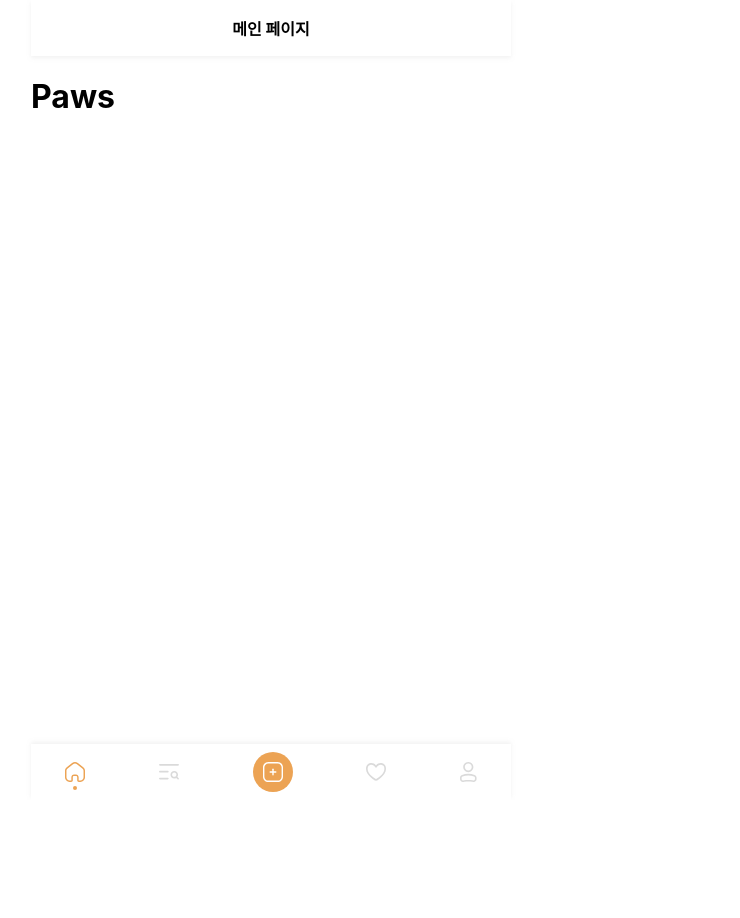
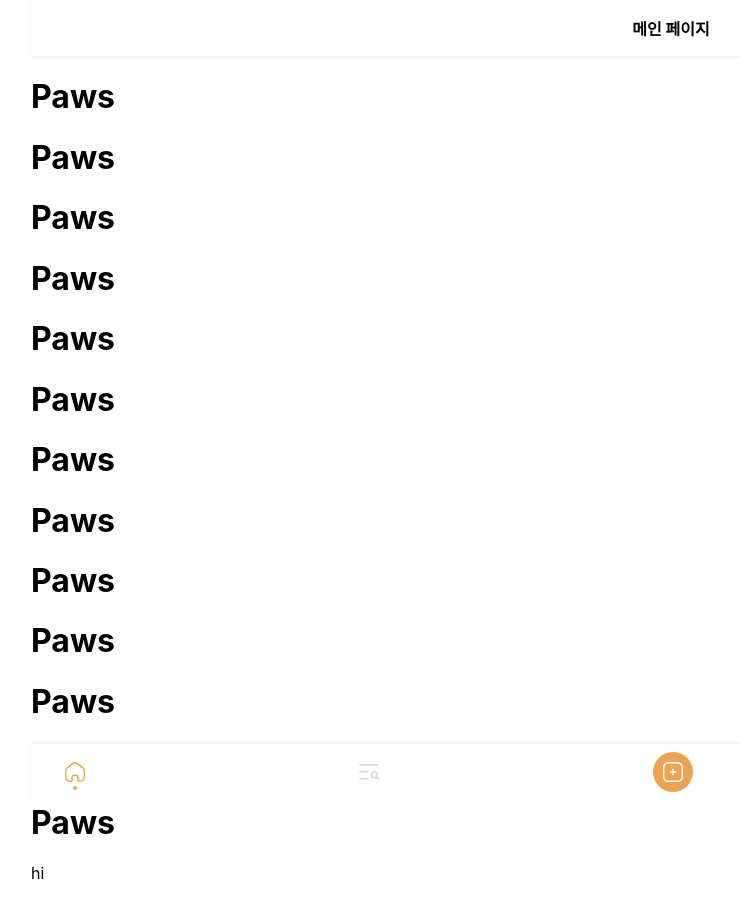
Before and after one commit to Numble3/Paws-Frontend, a Next.js app: page / in a window 1280 px wide. Shown: the top 918 px of the page, without its empty margins (369-1109 px from the left). Before the commit the page ends 800 px from the top, so only its background shows below. Built offline with nearby package versions, Linux system fonts and the light colour scheme.

Commit message:
fix: layout update position

```diff
--- a/components/layout/index.tsx
+++ b/components/layout/index.tsx
@@ -16,7 +16,7 @@ export default function LayoutContiner({
   return (
     <div className={styles.wrapper}>
       {layoutHeader && <Header {...layoutHeader} />}
-      {children}
+      <main className={styles.main}>{children}</main>
       {!noNav && <Nav />}
     </div>
   );
--- a/pages/index.tsx
+++ b/pages/index.tsx
@@ -5,9 +5,20 @@ import { NextPageWithLayout } from "types/common";
 const Home: NextPageWithLayout = () => {
   return (
     <div>
-      <main>
-        <h1>Paws</h1>
-      </main>
+      <h1>Paws</h1>
+      <h1>Paws</h1>
+      <h1>Paws</h1>
+      <h1>Paws</h1>
+      <h1>Paws</h1>
+      <h1>Paws</h1>
+      <h1>Paws</h1>
+      <h1>Paws</h1>
+      <h1>Paws</h1>
+      <h1>Paws</h1>
+      <h1>Paws</h1>
+      <h1>Paws</h1>
+      <h1>Paws</h1>
+      hi
     </div>
   );
 };
--- a/styles/layout.module.css
+++ b/styles/layout.module.css
@@ -14,6 +14,9 @@
   align-items: center;
   font-weight: 700;
   transition: 0.6s ease-in-out;
+  position: fixed;
+ z-index: 1000;
+ background: #fff;
 }
 
 .header:active {
@@ -22,7 +25,7 @@
 
 .nav {
   background-color: white;
-  position: absolute;
+  position: fixed;
   bottom: 0;
   width: 100%;
   box-shadow: 0px -2px 4px rgba(203, 203, 203, 0.25);
@@ -59,3 +62,10 @@
   position: absolute;
   bottom: -8px;
 }
+
+.main{
+  width: 100%;
+  height: 100%;
+  overflow: auto;
+  padding: 56px 0;
+}
```
